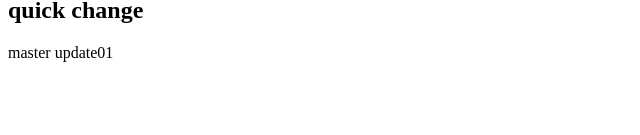
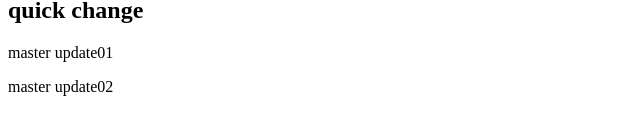
Before and after one commit to shinichiparis/git.project.01, a plain HTML site: page index.html in a window 1280 px wide. Shown: the part 155-290 px from the top of the page, without its empty margins (0-640 px from the left). Drawn offline with Linux system fonts and the light colour scheme.

Commit message:
master update02

```diff
--- a/index.html
+++ b/index.html
@@ -10,5 +10,6 @@
     <p>add message at 14:18</p>
     <h2>quick change </h2>
     <p>master update01</p>
+    <p>master update02</p>
 </body>
 </html>
```
